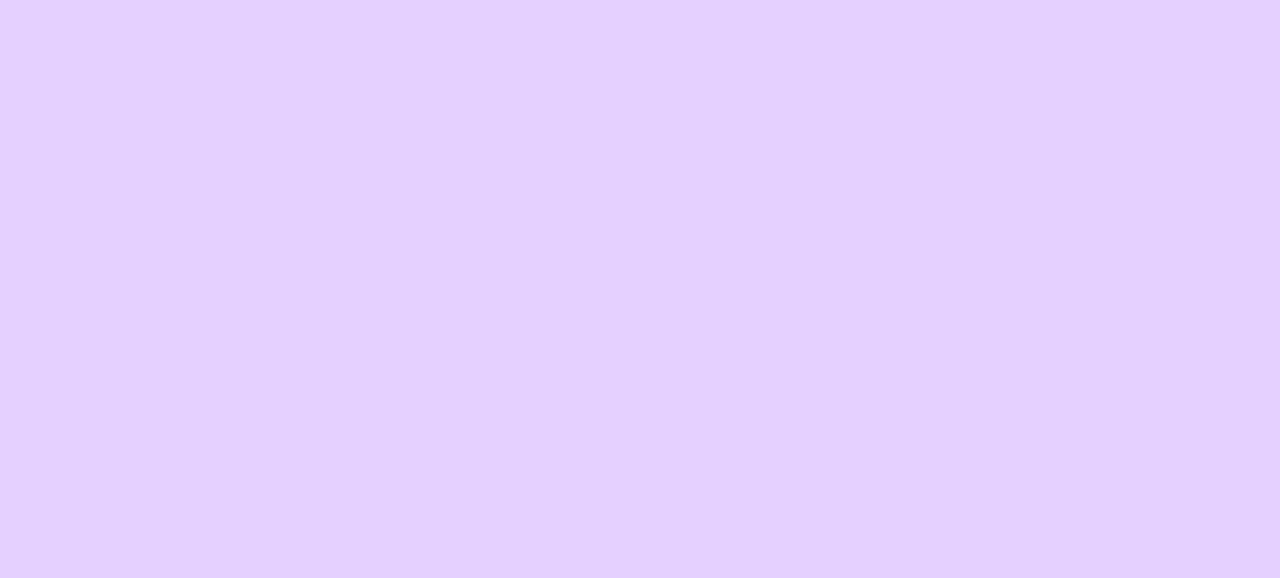
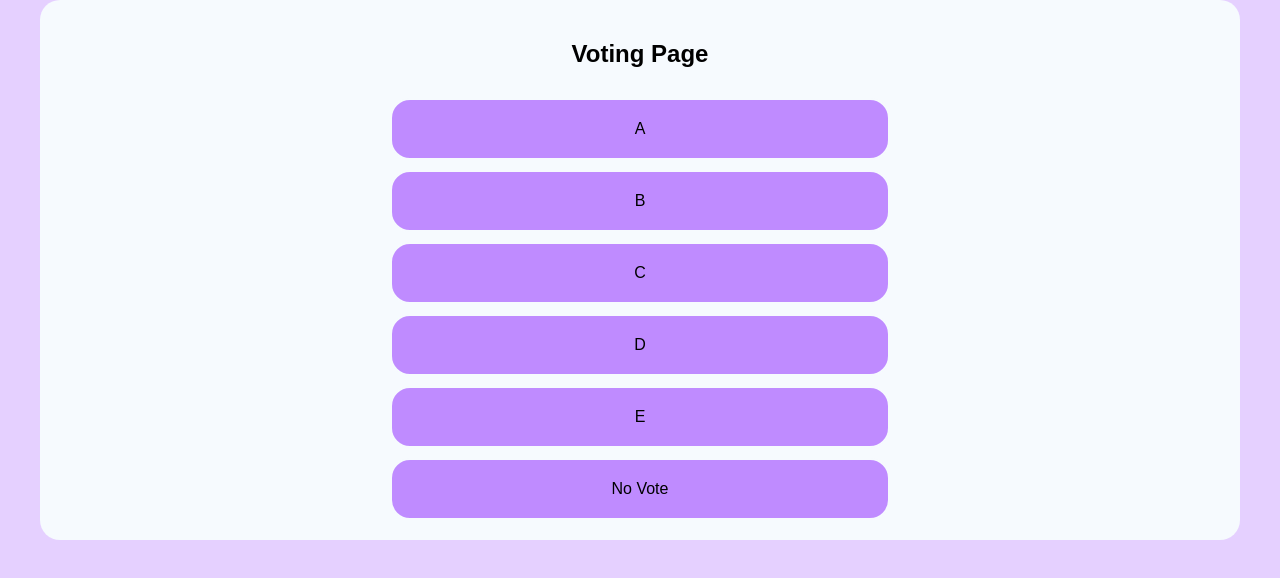
Before and after one commit to Gowthamlogicsolver/frontend-hyperverge, a React (Vite) app: page /vote in a window 1280 px wide. Before the commit this address had no page. Shown: the top 578 px of the page. Built offline with nearby package versions, Linux system fonts and the light colour scheme.

Commit message:
design over for now and routing completed at frontend side

```diff
--- a/src/App.jsx
+++ b/src/App.jsx
@@ -5,6 +5,7 @@ import MainLanding from './components/MainLanding';
 import InitialForm from './components/InitialForm';
 import { BrowserRouter as Router, Routes, Route } from 'react-router-dom';
 import AdminDashboard from './components/AdminDashbord';
+import Voting from './components/Voting';
 import './App.css';
 
 function App() {
@@ -15,6 +16,7 @@ function App() {
         <Route path="/main" element={<MainLanding />} /> // Corrected path
         <Route path="/admin" element={<AdminDashboard />} />
         <Route path="/auth-form" element={<AuthForm />} />
+        <Route path="/vote" element={<Voting />} />
         {/* Add a route for AdminDashboard if needed */}
       </Routes>
     </Router>
--- a/src/components/MainLanding.jsx
+++ b/src/components/MainLanding.jsx
@@ -10,7 +10,7 @@ function MainLanding() {
     <>
       <NavBar />
       <div className="votenow-container">
-        <Link to="/" className="votenow-button">VOTE NOW</Link>
+        <Link to="/vote" className="votenow-button">VOTE NOW</Link>
       </div>
       <div className="previous-election-container">
         <div className="image-column">
--- /dev/null
+++ b/src/components/Voting.css
@@ -0,0 +1,41 @@
+/* Voting.css */
+
+.voting-container {
+    width: 100%;
+    max-width: 1200px;
+    margin: 0 auto;
+    padding: 20px;
+    box-sizing: border-box;
+    background-color: #f6fafe;
+    border-radius: 20px;
+    display: flex;
+    align-items: center;
+    justify-content: center;
+    flex-direction: column;
+
+  }
+
+  .inner-con {
+    border: 2px solid #f6fafe;
+    background-color:#bf8bff ;
+    padding: 20px;
+    border-radius: 20px;
+    width: 70%; /* Adjust width as needed */
+    max-width: 500px; /* Set a maximum width */
+    height: auto; /* Allow height to adjust based on content */
+    box-sizing: border-box;
+    margin-top:10px;
+    display: flex;
+    align-items: center;
+    justify-content: center;
+  }
+
+  @media screen and (max-width: 768px) {
+    .voting-container {
+      padding: 10px;
+    }
+
+    .inner-con {
+      width: 90%; /* Adjust width for smaller screens */
+    }
+  }
--- /dev/null
+++ b/src/components/Voting.jsx
@@ -0,0 +1,30 @@
+import React from 'react';
+import './Voting.css';
+
+function Voting() {
+  return (
+    <div className="voting-container">
+      <h2>Voting Page</h2>
+      <div className="inner-con">
+        A
+      </div>
+      <div className="inner-con">
+        B
+      </div>
+      <div className="inner-con">
+        C
+      </div>
+      <div className="inner-con">
+        D
+      </div>
+      <div className="inner-con">
+        E
+      </div>
+      <div className="inner-con">
+        No Vote
+      </div>
+    </div>
+  );
+}
+
+export default Voting;
```
